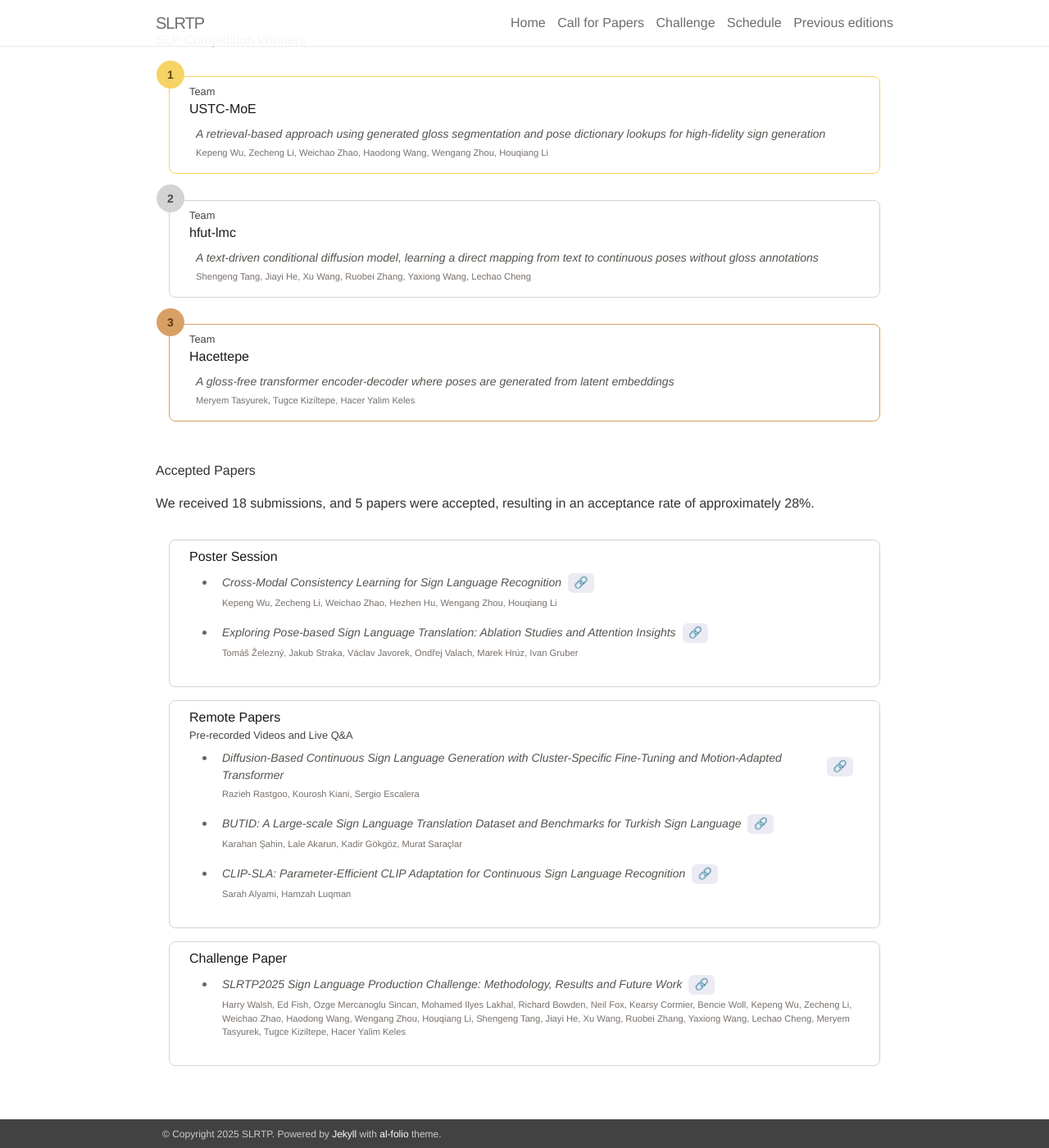
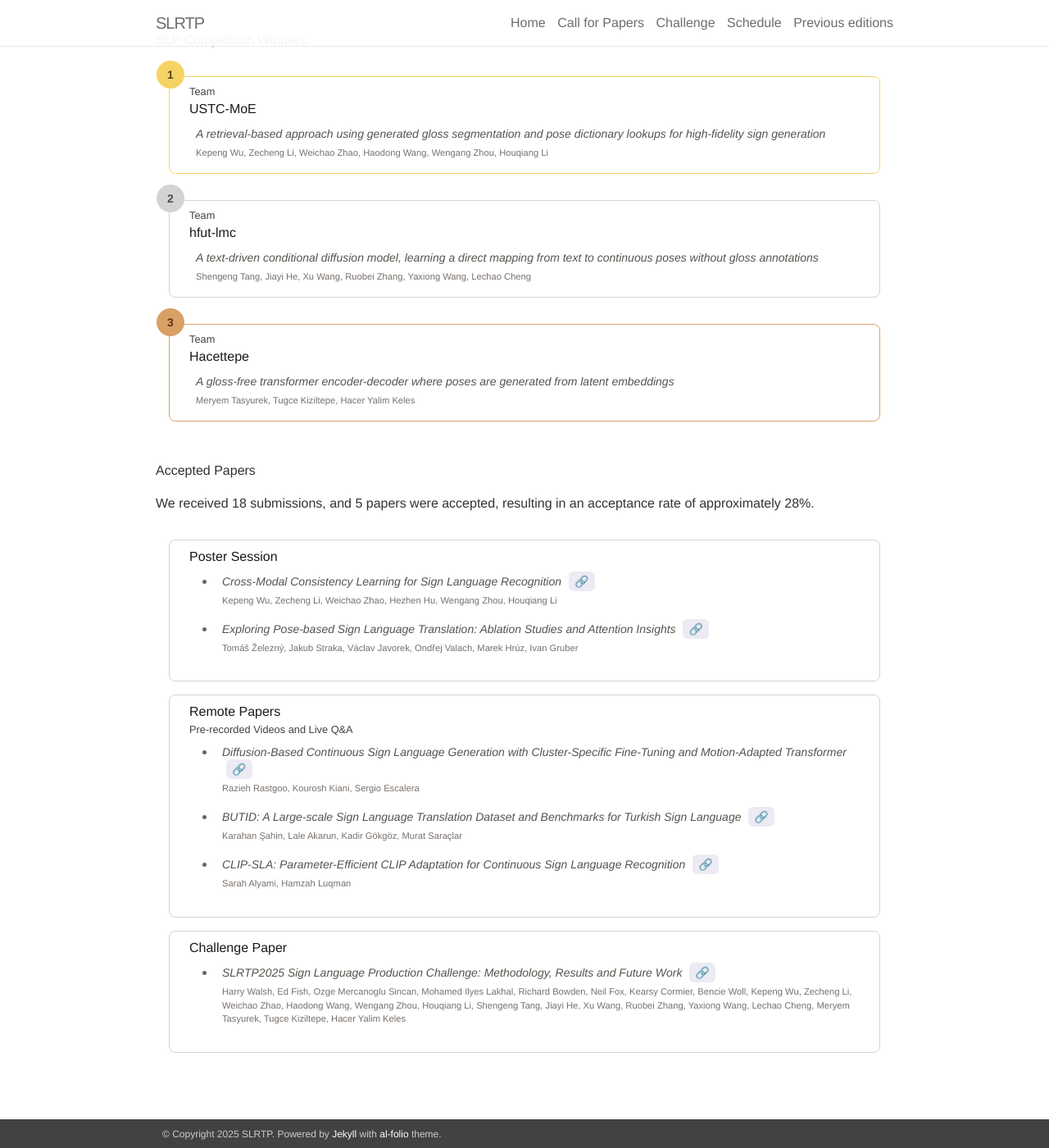
Before and after one commit to slrtpworkshop/slrtpworkshop.github.io, a Jekyll site: the page built from _pages/03_schedule.md, in a window 1280 px wide and 1400 px high, scrolled down 1932 px. Shown: the whole window at 82% size. Built offline with Jekyll 4.4.1, drawn with Linux system fonts in a browser that asks for light colours; nearby versions of some CDN libraries.

Commit message:
refactor style

```diff
--- a/_sass/_papers.scss
+++ b/_sass/_papers.scss
@@ -37,14 +37,15 @@
             font-size: 0.875rem;
 
             .paper-detail-header {
-                display: flex;
+                /*display: flex;
                 align-items: center;
-                gap: 0.5rem;
+                gap: 0.5rem;*/
 
                 a {
-                    padding: 0.1rem 0.45rem;
+                    padding: 0.25rem 0.45rem;
                     background: #ecebf4;
                     border-radius: .35rem;
+                    margin-left: .3rem;
                 }
             }
 
```
